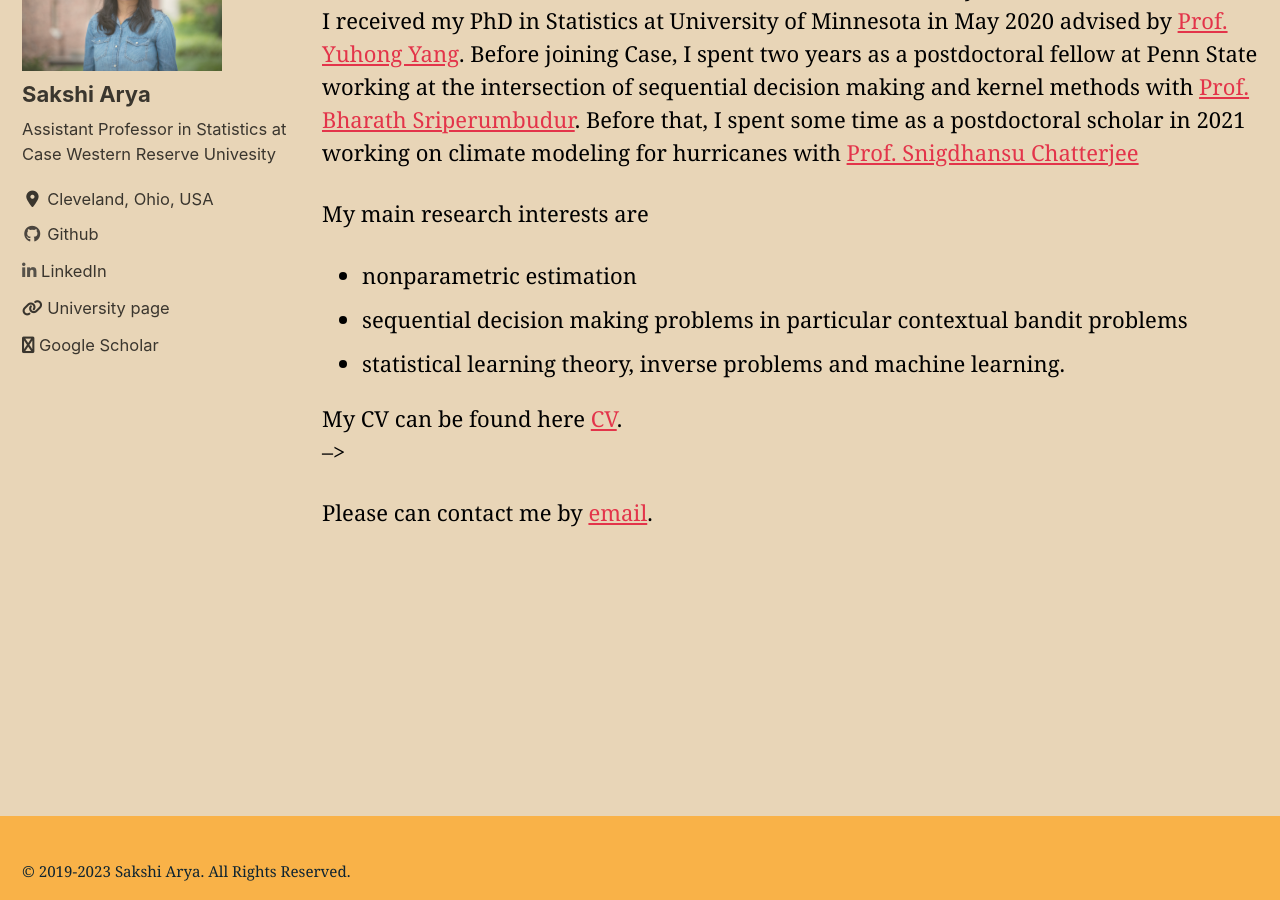
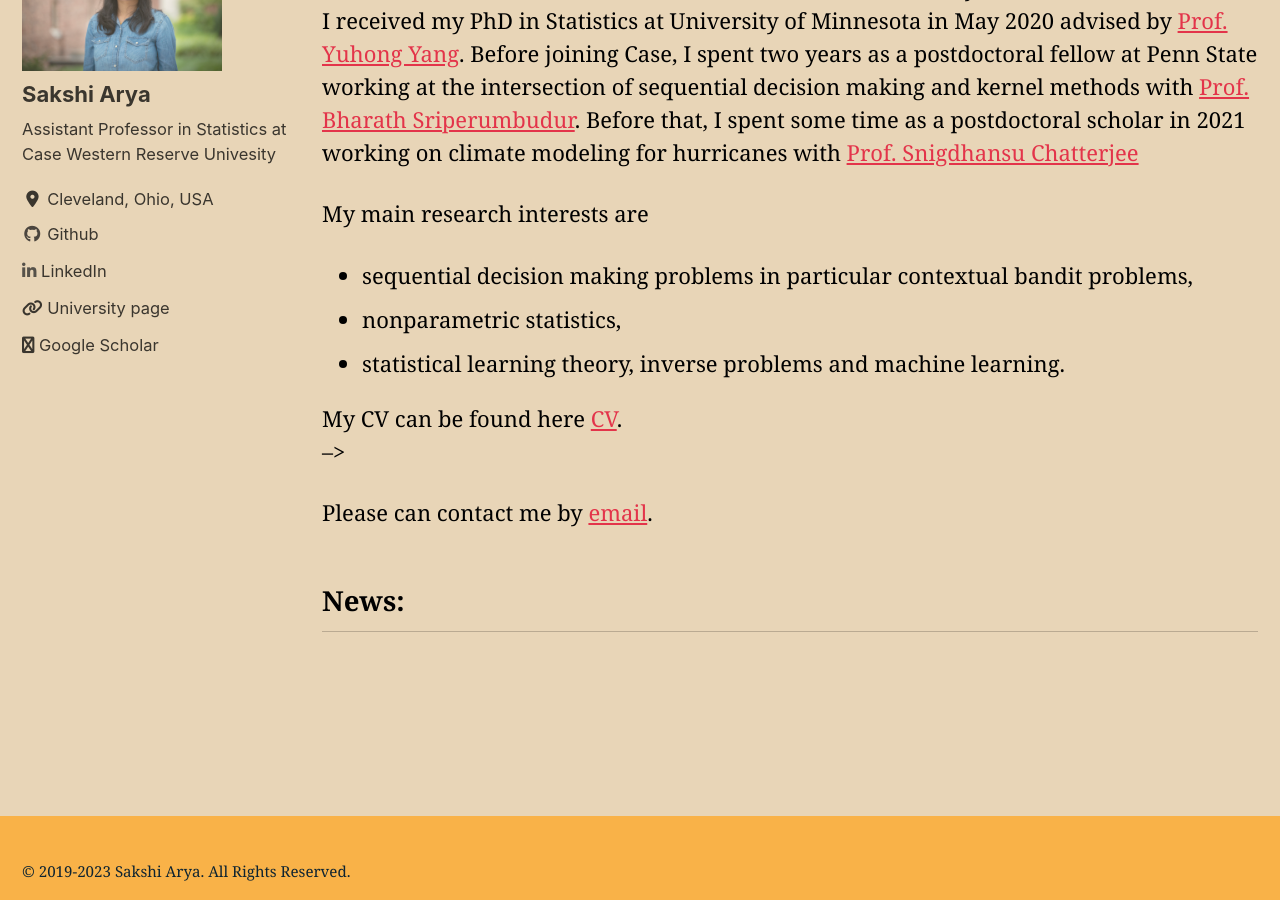
Before and after one commit to sakshiarya/sakshiarya.github.io, a Jekyll site: the page built from _pages/about.md, in a window 1280 px wide and 900 px high, scrolled down 457 px. Built offline with Jekyll 4.4.1, drawn with Linux system fonts in a browser that asks for light colours; cached includes are drawn as plain includes; nearby versions of some CDN libraries.

Commit message:
changing About

```diff
--- a/_pages/about.md
+++ b/_pages/about.md
@@ -15,8 +15,8 @@ I am an Assistant Professor of Statistics in the Department of Mathematics, Appl
 I received my PhD in Statistics at University of Minnesota in May 2020 advised by [Prof. Yuhong Yang](http://users.stat.umn.edu/~yangx374/). Before joining Case, I spent two years as a postdoctoral fellow at Penn State working at the intersection of sequential decision making and kernel methods with [Prof. Bharath Sriperumbudur](https://bharathsv.github.io/index.html). Before that, I spent some time as a postdoctoral scholar in 2021 working on climate modeling for hurricanes with [Prof. Snigdhansu Chatterjee](http://ansuchatterjee.com/) <br>
 
 My main research interests are
-- nonparametric estimation
--  sequential decision making problems in particular contextual bandit problems
+-  sequential decision making problems in particular contextual bandit problems,
+- nonparametric statistics,
 -  statistical learning theory, inverse problems and machine learning.
 
 My CV can be found here <a href="/assets/pdf/Sakshi_CV.pdf" target="_blank">CV</a>.<br> -->
@@ -28,3 +28,5 @@ My CV can be found here <a href="/assets/pdf/Sakshi_CV.pdf" target="_blank">CV</
 <!--
 In my spare time, I enjoy reading, music, and watching soccer. I am a big fan of the Harry Potter books. -->
 Please can contact me by [email](mailto:sxa1351@case.edu).
+
+## News:
```
